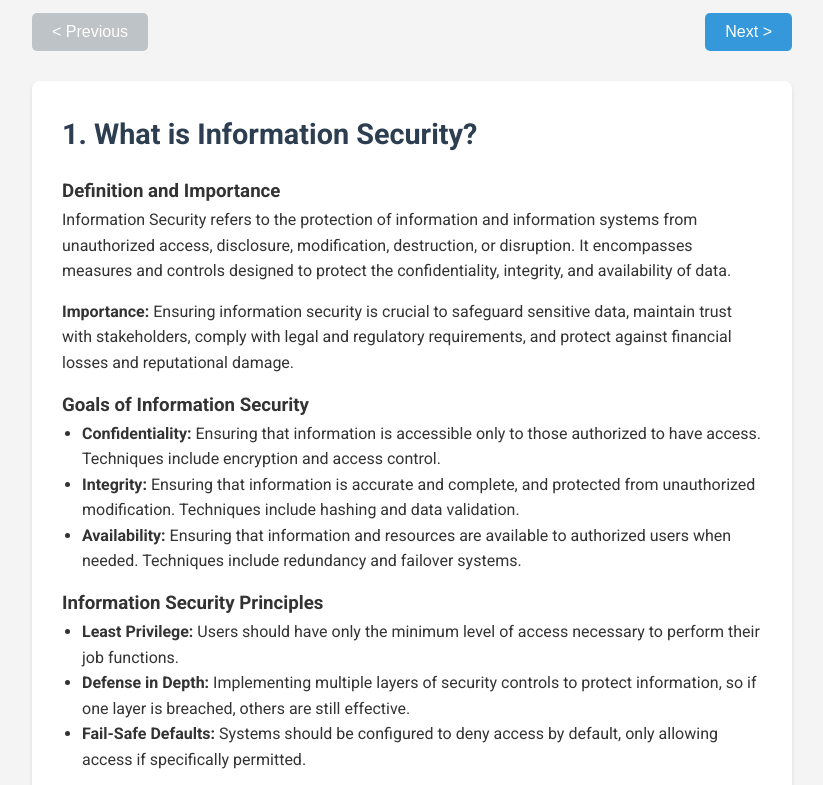
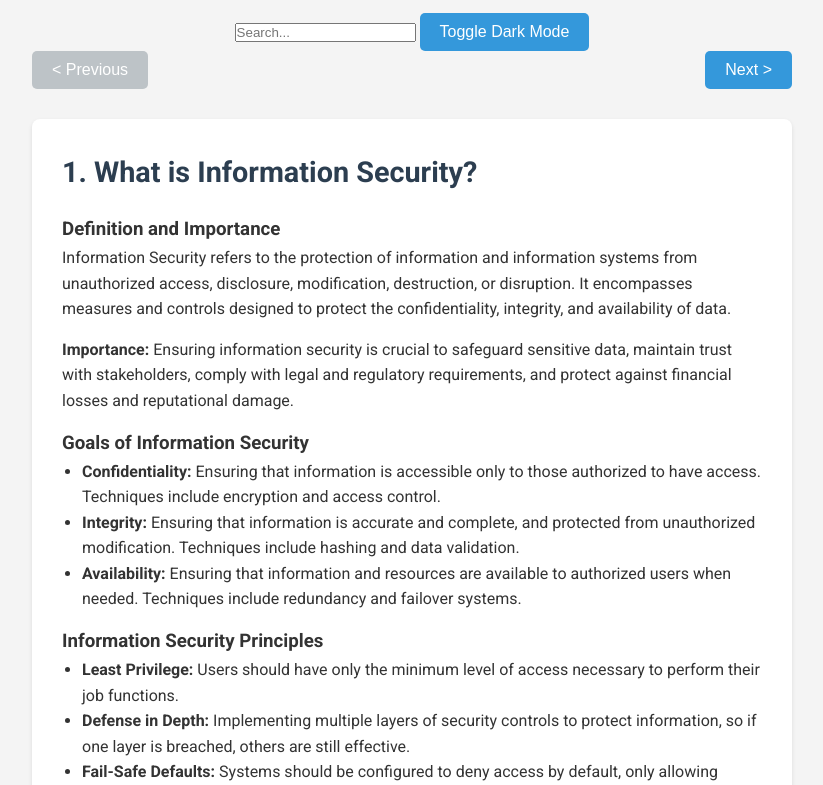
Before and after one commit to VijayaCh2024/cybersecurity-mindmap, a plain HTML site: page index.html in a window 1280 px wide. Shown: the part 91-876 px from the top of the page, without its empty margins (228-1051 px from the left). Drawn offline with Linux system fonts and the light colour scheme.

Commit message:
Update index.html

```diff
--- a/index.html
+++ b/index.html
@@ -11,14 +11,22 @@
     <div class="container">
         <header>
             <h1>Cybersecurity Essentials</h1>
+            <div class="controls">
+                <input type="text" id="search" placeholder="Search...">
+                <button id="darkModeToggle">Toggle Dark Mode</button>
+            </div>
             <nav>
                 <button id="prevBtn">&lt; Previous</button>
+                <div id="progress"></div>
                 <button id="nextBtn">Next &gt;</button>
             </nav>
         </header>
         <main id="content">
             <!-- Content will be dynamically inserted here -->
         </main>
+        <div id="quiz" class="quiz-container">
+            <!-- Quiz will be dynamically inserted here -->
+        </div>
     </div>
     <script src="script.js"></script>
 </body>
```
